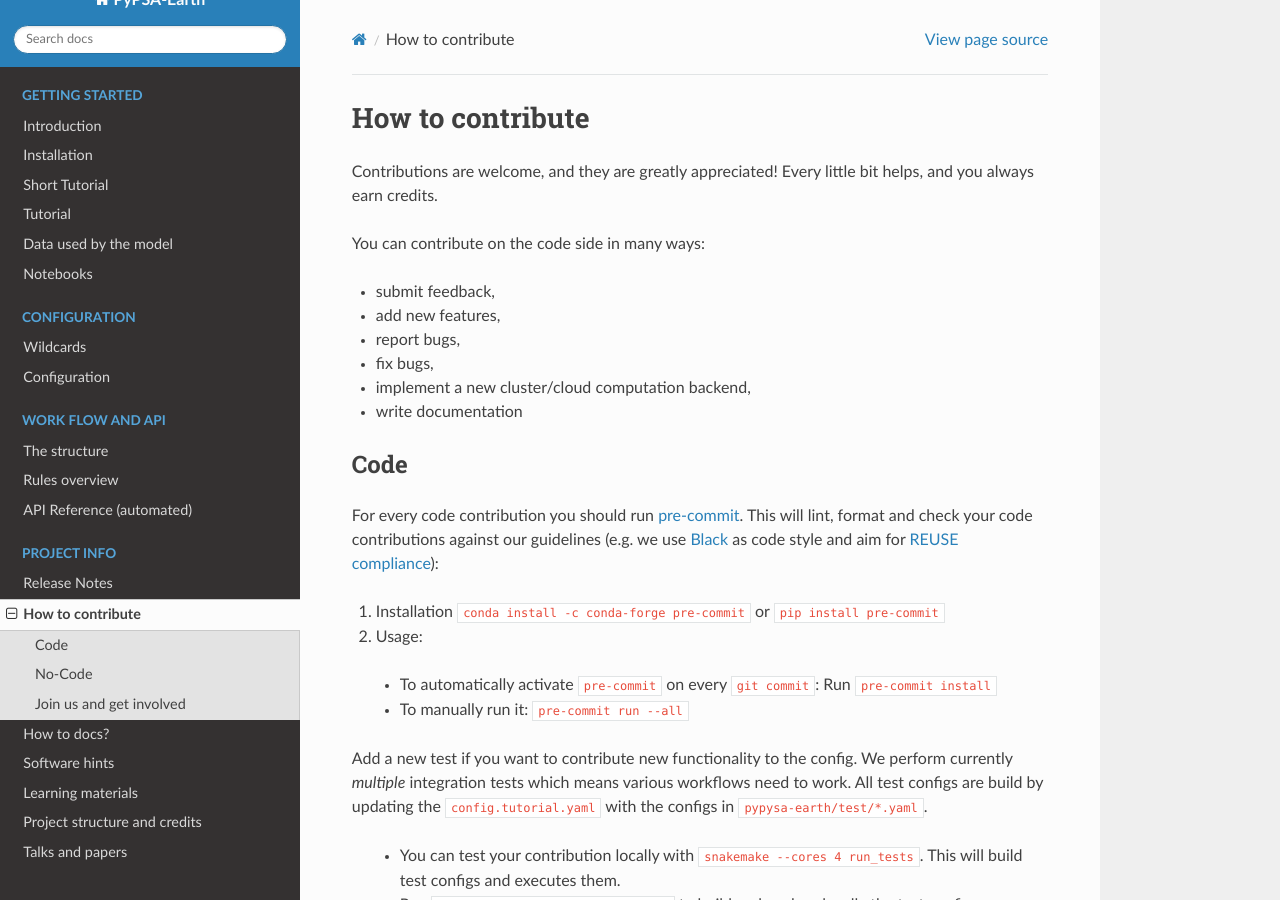
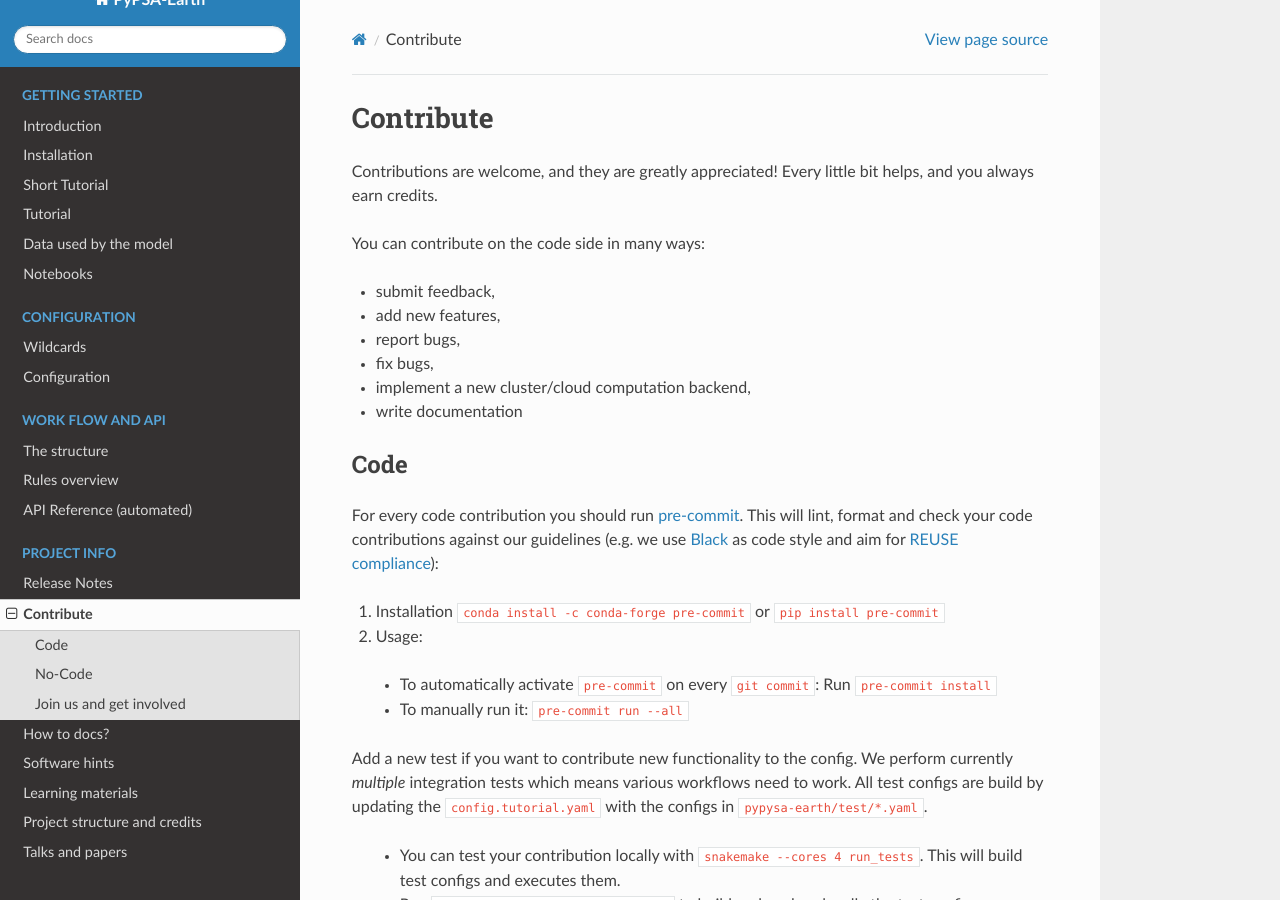
Before and after one commit to pypsa-meets-earth/pypsa-earth, a Sphinx documentation site: the page built from doc/how_to_contribute.rst, in a window 1280 px wide and 900 px high. Built offline with Sphinx 7.4.7 and the Read the Docs theme 2.0.0, drawn with Linux system fonts in a browser that asks for light colours; pages that are not in the unit, such as notebooks, are missing from menus; the version number could not be read and is left out.

Commit message:
Fix section name

```diff
--- a/doc/how_to_contribute.rst
+++ b/doc/how_to_contribute.rst
@@ -6,7 +6,7 @@
 .. _how_to_contribute:
 
 ##########################################
-How to contribute
+Сontribute
 ##########################################
 
 Contributions are welcome, and they are greatly appreciated!
```
